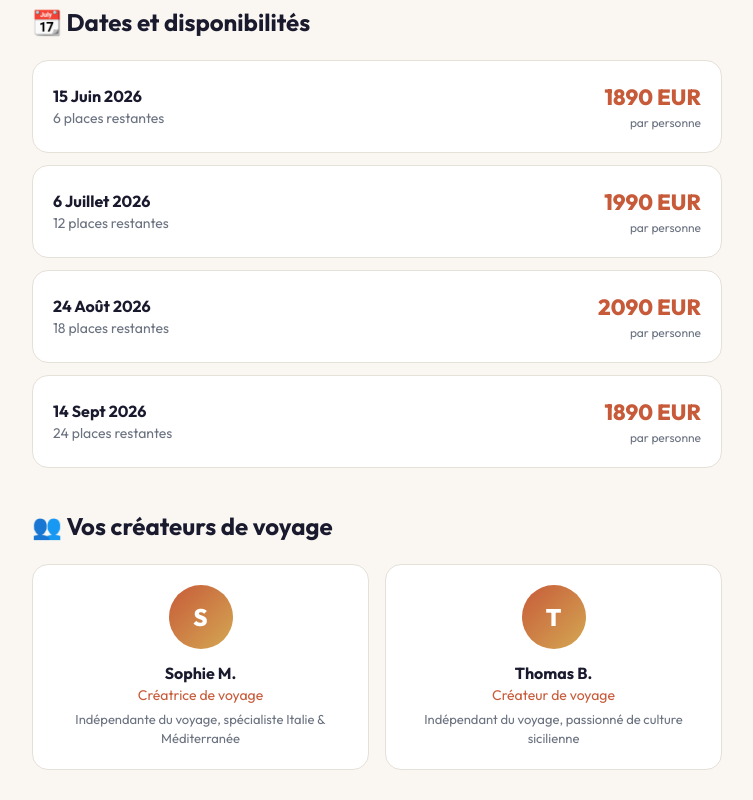
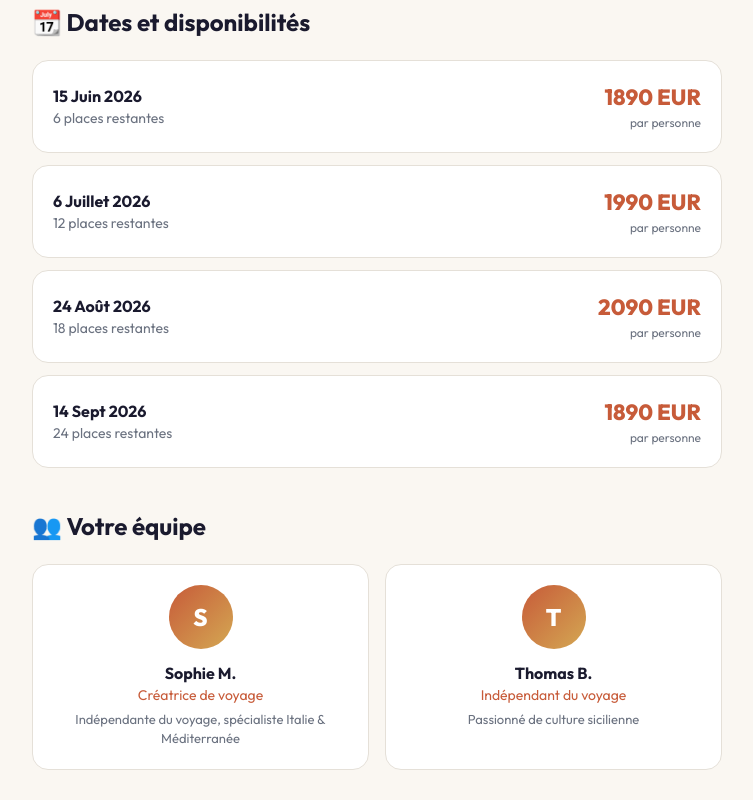
Before and after one commit to eventylife-hub/Eventylife, a Next.js app: page /voyages/1 in a window 1280 px wide. Shown: the part 2682-3482 px from the top of the page, without its empty margins (78-831 px from the left). Built offline with nearby package versions, Linux system fonts and the light colour scheme.

Commit message:
fix: correct team roles - 1 créateur + 1 indépendant per voyage

```diff
--- a/app/(public)/voyages/[slug]/page.tsx
+++ b/app/(public)/voyages/[slug]/page.tsx
@@ -59,7 +59,7 @@ const tripData = {
   ],
   team: [
     { name: 'Sophie M.', role: 'Cr\u00e9atrice de voyage', desc: 'Ind\u00e9pendante du voyage, sp\u00e9cialiste Italie & M\u00e9diterran\u00e9e' },
-    { name: 'Thomas B.', role: 'Cr\u00e9ateur de voyage', desc: 'Ind\u00e9pendant du voyage, passionn\u00e9 de culture sicilienne' },
+    { name: 'Thomas B.', role: 'Ind\u00e9pendant du voyage', desc: 'Passionn\u00e9 de culture sicilienne' },
   ],
 };
 
@@ -222,7 +222,7 @@ export default function VoyageDetailPage() {
           </div>
 
           {/* Equipe */}
-          <SectionTitle id="equipe" icon={'\uD83D\uDC65'} title={'Vos cr\u00e9ateurs de voyage'} />
+          <SectionTitle id="equipe" icon={'\uD83D\uDC65'} title={'Votre \u00e9quipe'} />
           <div style={{ display: 'grid', gridTemplateColumns: '1fr 1fr', gap: 16 }}>
             {tripData.team.map((t, i) => (
               <div key={i} style={{ background: C.white, borderRadius: 16, padding: 20, border: `1px solid ${C.border}`, textAlign: 'center' }}>
```
